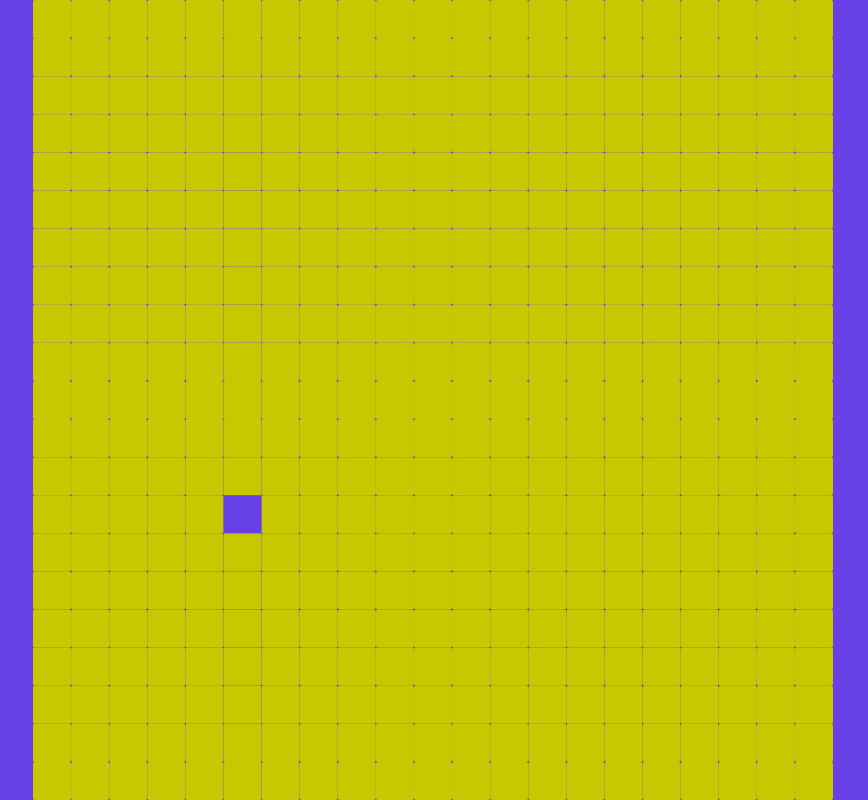
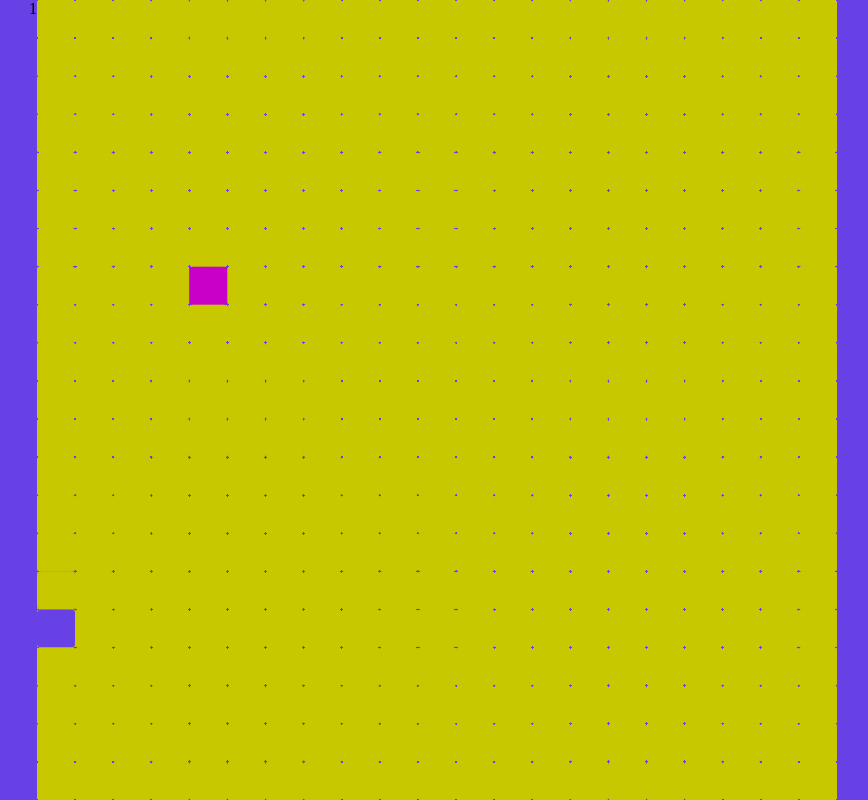
Before and after one commit to Babulekh/JS-Snake, a plain HTML site: page snake.html in a window 1280 px wide. Shown: the whole page, without its empty margins (207-1075 px from the left). Drawn offline with Linux system fonts and the light colour scheme.

Commit message:
Almost working prototype

```diff
--- a/game.js
+++ b/game.js
@@ -1,34 +1,43 @@
 const canvas = document.querySelector(".snake");
 const canvasLength = Math.min(window.innerHeight, window.innerWidth);
+const size = document.querySelector(".size");
+
+let lastPart;
 
 canvas.width = canvasLength;
 canvas.height = canvasLength;
 
 class Snake {
+    constructor() {
+        this.direction = "down";
+        this.size = 1;
+        this.headCoords = { x: 0, y: 0 };
+        this.body = [{ x: 0, y: 0 }];
+    }
+}
+
+class Game {
     constructor(canvas, cellsQuantity = 11) {
         this.canvas = canvas;
         this.context = this.canvas.getContext("2d");
 
         this.cellsQuantity = cellsQuantity;
         this.cellLength = this.canvas.width / this.cellsQuantity;
-        this.cells = []; //0 - empty cell; 1 - snake; 2 - food
+        this.cells = new Array(this.cellsQuantity).fill(0).map(() => new Array(this.cellsQuantity).fill(0)); //0 - empty cell; 1 - snake; 2 - food
 
         this.colors = {
             empty: "rgb(200, 200, 0)",
             snake: "rgb(103, 65, 230)",
             food: "rgb(200, 0, 200)",
+            0: "rgb(200, 200, 0)",
+            1: "rgb(103, 65, 230)",
+            2: "rgb(200, 0, 200)",
         };
 
-        this.snake = {
-            lifes: 3,
-            direction: "down",
-            size: 1,
-            x: 5,
-            y: 5,
-        };
+        this.snake = new Snake();
 
         this.fillCell = function (x, y, fillStyle = this.colors.empty) {
-            let radius = this.cellLength / 20;
+            let radius = this.cellLength / 10;
             this.context.fillStyle = fillStyle;
 
             this.context.beginPath();
@@ -44,65 +53,84 @@ class Snake {
             this.context.fill();
         };
 
+        this.setCell = function ({ x: X, y: Y }, value) {
+            this.cells[Y][X] = value;
+        };
+
+        this.getCell = function ({ x: X, y: Y }) {
+            return this.cells[Y][X];
+        }
+
+
         this.start = function () {
-            for (let x = 0; x < this.cellsQuantity; x++) {
-                this.cells.push([]);
-                for (let y = 0; y < this.cellsQuantity; y++) {
-                    this.cells[x].push(0);
-                    this.fillCell(x, y, this.colors.empty);
+            this.setCell(this.snake.headCoords, 1);
+            this.draw();
+            this.placeFood();
+
+            setInterval(this.tick.bind(this), 300);
+        };
+
+        this.draw = function () {
+            for (const [y, row] of this.cells.entries()) {
+                for (const [x, cell] of row.entries()) {
+                    this.fillCell(x, y, this.colors[cell]);
                 }
             }
+        };
 
-            this.fillCell(this.snake.x, this.snake.y, this.colors.snake);
-            this.cells[this.snake.x][this.snake.y] = 1;
+        this.placeFood = function () {
+            let x, y
 
-            setInterval(this.tick.bind(this), 100);
+            while (true) {
+                [x, y] = [Math.floor(Math.random() * (this.cellsQuantity - 1)), Math.floor(Math.random() * (this.cellsQuantity - 1))];
+
+                if (this.getCell({ x: x, y: y }) != 1) break;
+            }
+
+            this.setCell({x: x, y: y}, 2);
         };
 
         this.tick = function () {
+            lastPart = this.snake.body.shift();
+            console.log(lastPart, this.snake.headCoords, lastPart == this.snake.headCoords);
+            this.setCell(lastPart, 0);
+
             switch (this.snake.direction) {
                 case "up":
-                    this.cells[this.snake.x][this.snake.y] = 0;
-                    this.fillCell(this.snake.x, this.snake.y, this.colors.empty);
-
-                    this.snake.y = this.snake.y == 0 ? this.cellsQuantity - 1 : this.snake.y - 1;
-
-                    this.cells[this.snake.x][this.snake.y] = 1;
-                    this.fillCell(this.snake.x, this.snake.y, this.colors.snake);
+                    this.snake.headCoords.y = this.snake.headCoords.y == 0 ? this.cellsQuantity - 1 : this.snake.headCoords.y - 1;
                     break;
                 case "down":
-                    this.cells[this.snake.x][this.snake.y] = 0;
-                    this.fillCell(this.snake.x, this.snake.y, this.colors.empty);
-
-                    this.snake.y = this.snake.y == this.cellsQuantity - 1 ? 0 : this.snake.y + 1;
-
-                    this.cells[this.snake.x][this.snake.y] = 1;
-                    this.fillCell(this.snake.x, this.snake.y, this.colors.snake);
+                    this.snake.headCoords.y = this.snake.headCoords.y == this.cellsQuantity - 1 ? 0 : this.snake.headCoords.y + 1;
                     break;
                 case "left":
-                    this.cells[this.snake.x][this.snake.y] = 0;
-                    this.fillCell(this.snake.x, this.snake.y, this.colors.empty);
-
-                    this.snake.x = this.snake.x == 0 ? this.cellsQuantity - 1 : this.snake.x - 1;
-
-                    this.cells[this.snake.x][this.snake.y] = 1;
-                    this.fillCell(this.snake.x, this.snake.y, this.colors.snake);
+                    this.snake.headCoords.x = this.snake.headCoords.x == 0 ? this.cellsQuantity - 1 : this.snake.headCoords.x - 1;
                     break;
                 case "right":
-                    this.cells[this.snake.x][this.snake.y] = 0;
-                    this.fillCell(this.snake.x, this.snake.y, this.colors.empty);
-
-                    this.snake.x = this.snake.x == this.cellsQuantity - 1 ? 0 : this.snake.x + 1;
-
-                    this.cells[this.snake.x][this.snake.y] = 1;
-                    this.fillCell(this.snake.x, this.snake.y, this.colors.snake);
+                    this.snake.headCoords.x = this.snake.headCoords.x == this.cellsQuantity - 1 ? 0 : this.snake.headCoords.x + 1;
                     break;
             }
+
+            if (this.getCell(this.snake.headCoords) == 2) {
+                console.log("food");
+                this.snake.size++;
+                this.placeFood();
+                //this.snake.body.unshift(lastPart);
+            }
+
+            this.snake.body.push(this.snake.headCoords);
+
+            for(let part of this.snake.body) {
+                this.setCell(part, 1);
+            }
+
+            this.draw();
+
+            size.innerHTML = this.snake.size;
         };
     }
 }
 
-let snake = new Snake(canvas, 21);
+let snake = new Game(canvas, 21);
 
 snake.start();
 
--- a/snake.html
+++ b/snake.html
@@ -10,6 +10,7 @@
 
 <body>
     <div class="app">
+        <span class="size"></span>
         <canvas class="snake">
 
         </canvas>
```
